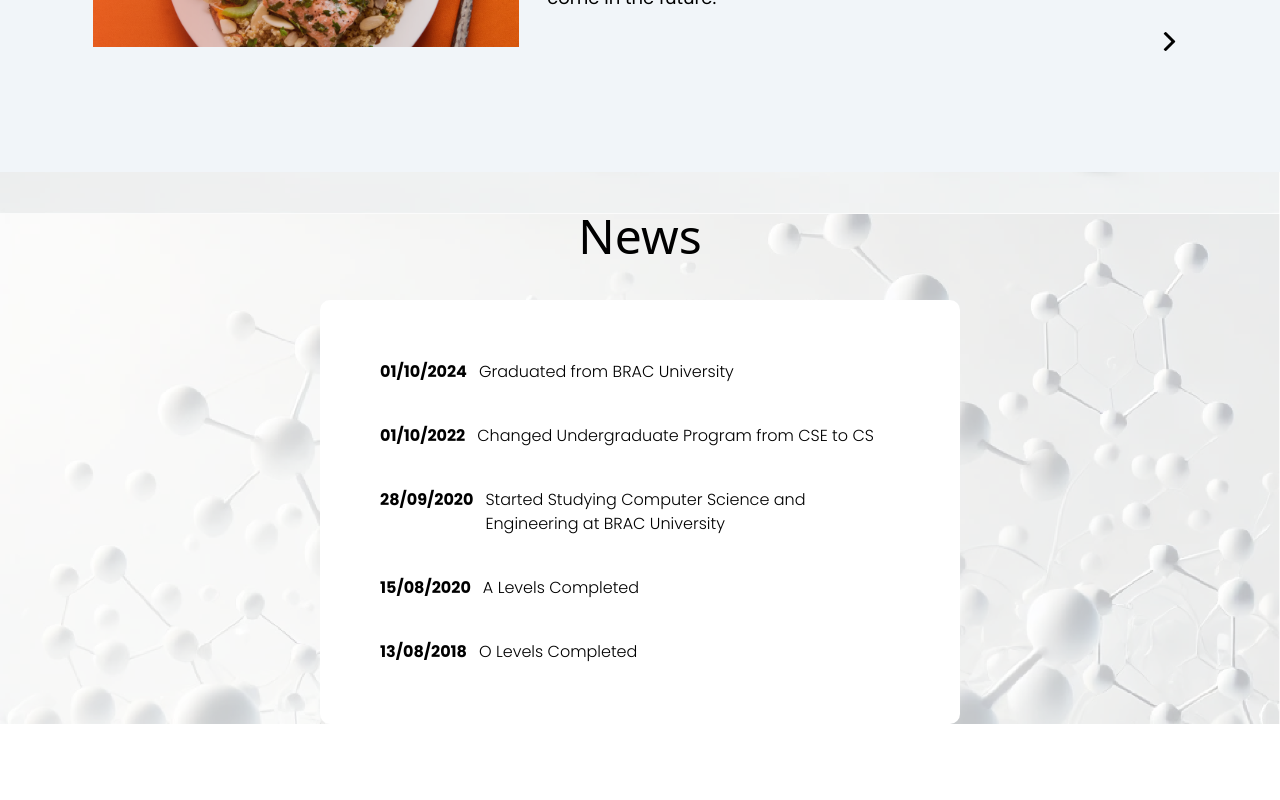
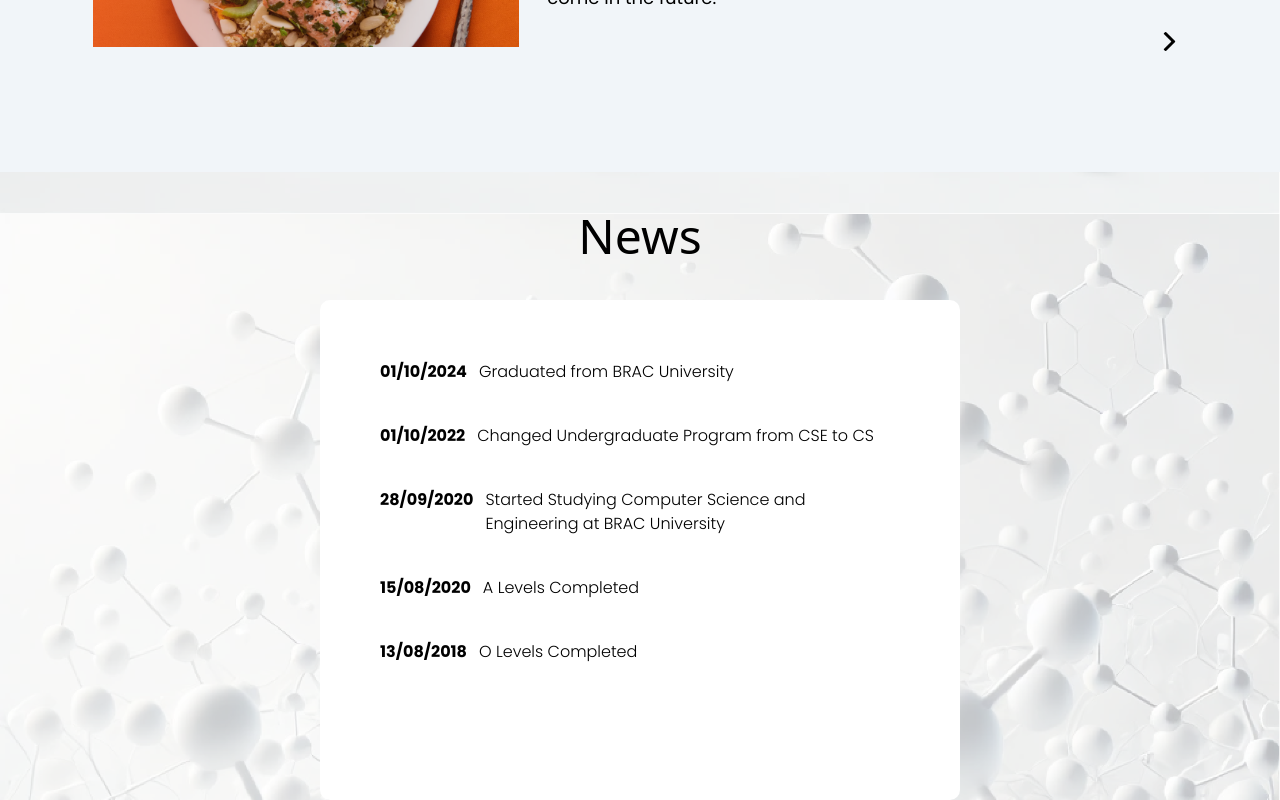
Before and after one commit to sezid/my-profile, a React (Vite) app: page / in a window 1280 px wide. Shown: the part 1066-1866 px from the top of the page. Before the commit the page ends 1790 px from the top, so only its background shows below. Built offline with nearby package versions, Linux system fonts and the light colour scheme.

Commit message:
update minor

```diff
--- a/src/assets/images.js
+++ b/src/assets/images.js
@@ -64,6 +64,7 @@ export const news=[
     date:'13/08/2018',
     title:"O Levels Completed"
   },
+
   {
     number:2,
     date:'15/08/2020',
--- a/src/components/Certificates/News.jsx
+++ b/src/components/Certificates/News.jsx
@@ -5,7 +5,7 @@ const News = () => {
   return (
     <div className='flex flex-col items-center justify-center text-4xl mt-10'>
       <h1 className='text-3xl md:text-5xl'>News</h1>
-        <div className='flex flex-col w-[300px] md:w-1/2 bg-white mt-10 justify-start p-[30px] md:p-[60px] rounded-[10px] font-poppins gap-10 text-base'>
+      <div className='flex flex-col w-[300px] md:w-1/2 bg-white mt-10 justify-start p-[30px] md:p-[60px] rounded-[10px] font-poppins gap-10 text-base h-[300px] md:h-[500px] overflow-y-scroll'>
         {news.slice().reverse().map((item, index) => (
           <div className='text-[10px] md:text-base flex flex-row gap-3' key={index}>
             <p className='font-bold'>{item.date}</p>
```
Also changed, not shown: 1 other file (tests, documents, lock files or other folders).
